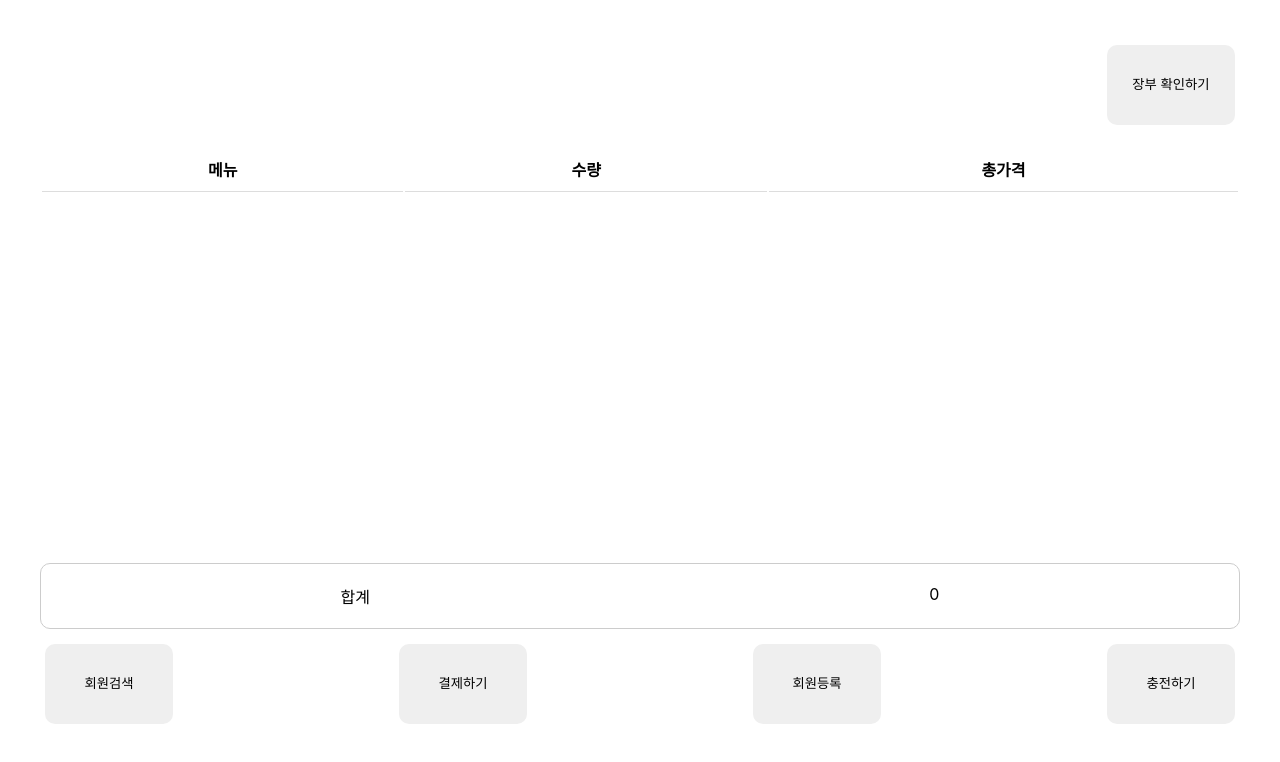
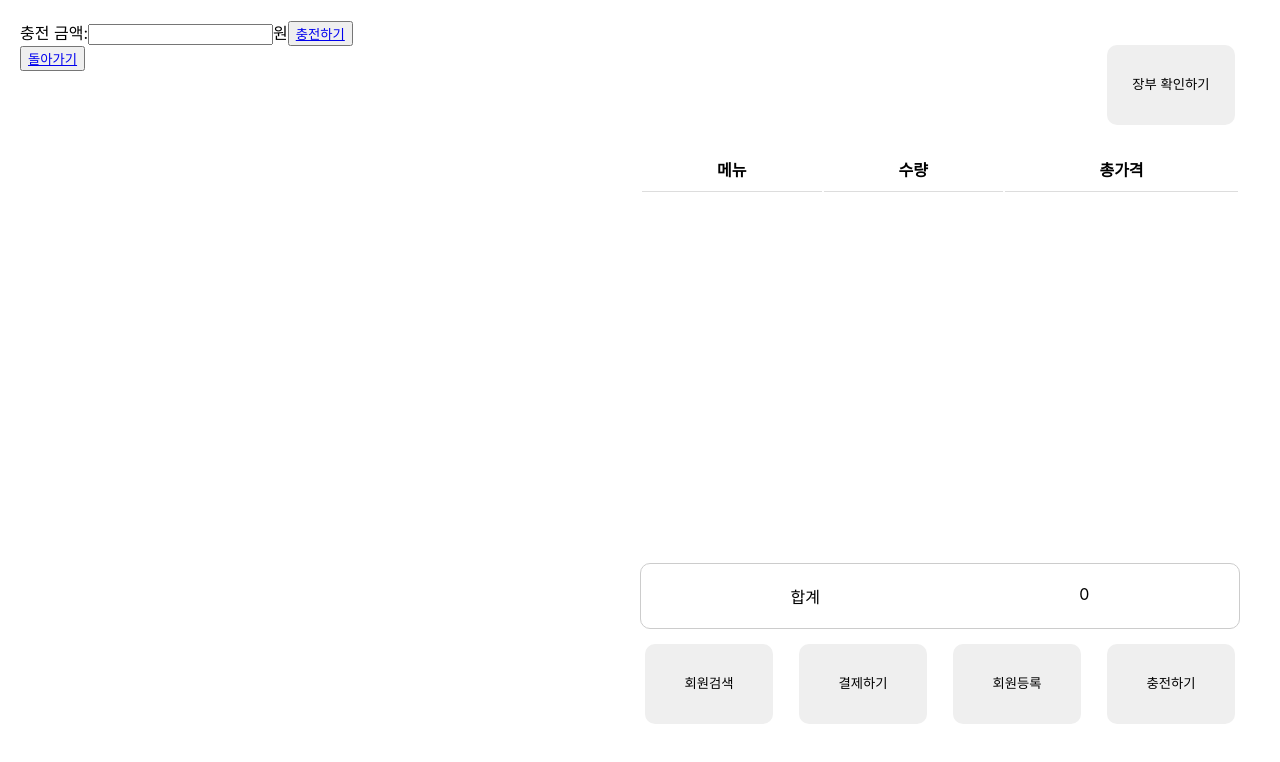
Before and after one commit to Chaemin-L/account-book, a React (Create React App) app: page /save in a window 1280 px wide. Shown: the top 762 px of the page. Built offline with nearby package versions, Linux system fonts and the light colour scheme.

Commit message:
feat: Implement saving money with localStorage

```diff
--- a/src/App.js
+++ b/src/App.js
@@ -3,6 +3,7 @@ import RightWrapper from './ui/RightWrapper';
 import MenuList from './ui/MenuList';
 import SearchForm from './ui/SearchForm';
 import RegisterForm from './ui/RegisterForm';
+import SaveForm from './ui/SaveForm';
 import { Routes, Route } from 'react-router-dom';
 
 
@@ -29,8 +30,10 @@ function App() {
     <div className='wrap wrap-container'>
         <Routes>
           <Route path="/" element={<MenuList selectList={selectList} onSelect={setList}/>}/>
-        <Route path="/search" element={<SearchForm setUser={setLoginUser} />} />
+        <Route path="/search" element={<SearchForm userList={userList} setUser={setLoginUser} />} />
         <Route path="/register" element={<RegisterForm addUser={addUser} />} />
+        <Route path="/save" element={<SaveForm loginUser={loginUser} userList={userList} updateUser={setUserList} />}/>
+
         {/*<Route path="/pay" element={<PayForm user={user} />} />*/}
         </Routes>
       <RightWrapper user={loginUser} cancel={setLoginUser}selectList={selectList} onSelect={setList}/>
--- a/src/ui/RightWrapper.js
+++ b/src/ui/RightWrapper.js
@@ -52,7 +52,7 @@ const ButtonSet = () => {
             <Link to='/search'><button className='btn'>회원검색</button></Link>
             <Link to='/search'><button className='btn'>결제하기</button></Link>
             <Link to='/register'><button className='btn'>회원등록</button></Link>
-            <Link to='/search'><button className='btn'>충전하기</button></Link>
+            <Link to='/save'><button className='btn'>충전하기</button></Link>
         </div>
     );
 }
--- /dev/null
+++ b/src/ui/SaveForm.js
@@ -0,0 +1,35 @@
+import React from 'react';
+import { Link } from 'react-router-dom'
+import './Wrapper.css';
+
+const SaveForm = ({ loginUser, userList, updateUser }) => {
+
+    let money = 0;
+
+    function onChange(e) {
+        money =  Number(e.target.value);
+    }
+    function submit(e) {
+        e.preventDefault();
+        if (Object.keys(loginUser).length === 0) {
+            // 로그인을 요구하는 토스트 메시지 등록.
+            return;
+        }
+        // eslint-disable-next-line
+        updateUser(userList.map(user => (loginUser == user) ? { ...user, account: loginUser.account+money } : user));
+    }
+
+    return (
+        <div className="container-left">
+            <form>
+                <label>충전 금액:</label>
+                <input onChange={onChange}/>
+                <span>원</span>
+                <button onClick={submit}><Link to="/">충전하기</Link></button>
+            </form>
+            <button><Link to="/">돌아가기</Link></button>
+        </div>
+    );
+}
+
+export default SaveForm;
--- a/src/ui/SearchForm.js
+++ b/src/ui/SearchForm.js
@@ -1,28 +1,25 @@
 import React, {useState} from 'react';
 import { Link } from 'react-router-dom'
-import data from '../database/Customer'
 
 import './Wrapper.css';
 
-const SearchForm = ({setUser}) => {
+const SearchForm = ({userList, setUser}) => {
     const [match, setMatch] = useState([]);
 
     function search(e) {
-        setMatch( data.filter(d => d.id.includes(e.target.value)));
+        setMatch( userList.filter(user => (user.name.includes(e.target.value)||user.phoneNumber.includes(e.target.value))));
     }
 
     function selectUser(user) {
         console.log(user);
         setUser(user);
-        <Link to='/'></Link>
-
     }
     return (
         <div className="container-left">
             <input onChange={search}/>
             <button><Link to='/'>돌아가기</Link></button>
             <ul>
-                {match.map((user) => <li key={user.id} onClick={()=>{selectUser(user)}}>{user.name}{user.account}</li>)}
+                {match.map((user, i) => <li key={i} onClick={() => { selectUser(user) }}><Link to='/'>{user.name}  {user.phoneNumber}  {user.account}</Link></li>)}
             </ul>
         </div>
     );
```
